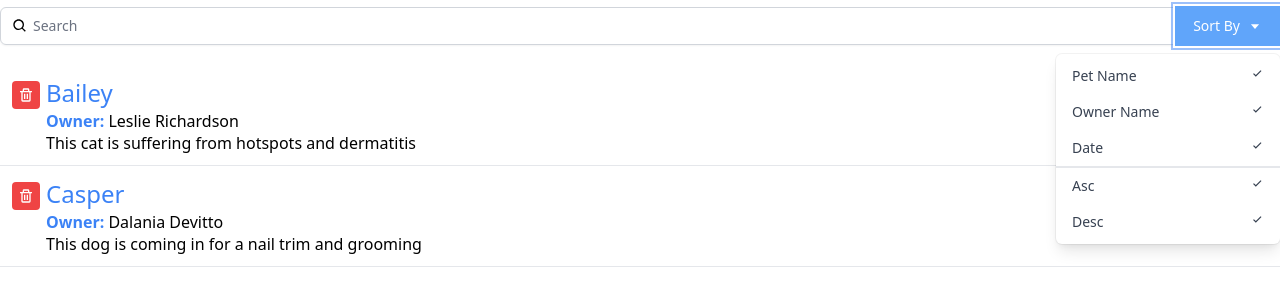
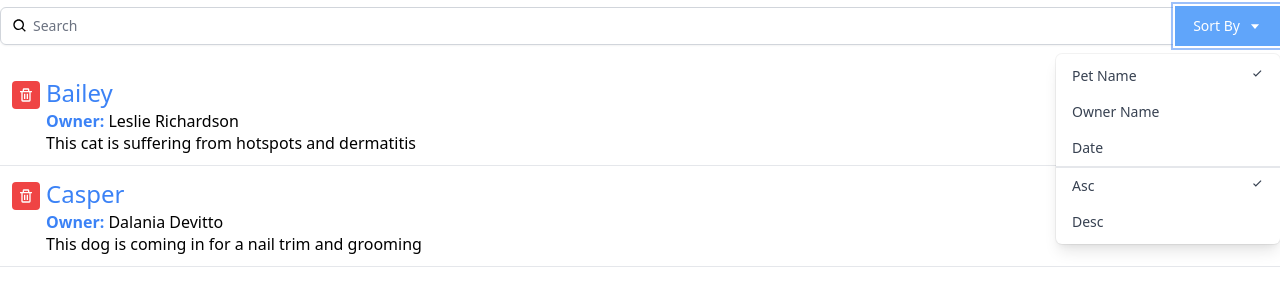
Before and after one commit to mirayonelahi/appoinmentInterface, a React (Create React App) app in the folder reactinterface/: page / in a window 1280 px wide. Both pictures are taken after a click on the button "Sort By". Shown: the part 137-418 px from the top of the page. Built offline with nearby package versions, Linux system fonts and the light colour scheme.

Commit message:
sorting functionality with the dropdown meny dynamically

```diff
--- a/reactinterface/src/App.js
+++ b/reactinterface/src/App.js
@@ -53,6 +53,10 @@ function App() {
       <Search
       query={query}
       onQueryChange= {myQuery => setQuery(myQuery) }
+      orderBy={orderBy}
+      onOrderByChange = {mySort => setOrderBy(mySort) }
+      sortBy = {sortBy}
+      onSortByChange = {mySort => setSortBy(mySort)}
       />
 
       <ul className="divide-y divide-gray-200">
--- a/reactinterface/src/components/Search.js
+++ b/reactinterface/src/components/Search.js
@@ -1,7 +1,7 @@
 import { BiSearch, BiCaretDown, BiCheck } from "react-icons/bi";
 import { useState } from "react";
 
-const DropDown = ({toggle}) =>{
+const DropDown = ({toggle , sortBy , onSortByChange, orderBy , onOrderByChange}) =>{
     if(!toggle){
         return null;
     }
@@ -9,28 +9,28 @@ const DropDown = ({toggle}) =>{
         <div className="origin-top-right absolute right-0 mt-2 w-56
         rounded-md shadow-lg bg-white ring-1 ring-black ring-opacity-5">
         <div className="py-1" role="menu" aria-orientation="vertical" aria-labelledby="options-menu">
-          <div
+          <div onClick={()=>onSortByChange('petName')}
             className="px-4 py-2 text-sm text-gray-700 hover:bg-gray-100 hover:text-gray-900 flex justify-between cursor-pointer"
-            role="menuitem">Pet Name <BiCheck /></div>
-          <div
+            role="menuitem">Pet Name {(sortBy==='petName') && <BiCheck /> } </div>
+          <div  onClick={()=>onSortByChange('ownerName')}
             className="px-4 py-2 text-sm text-gray-700 hover:bg-gray-100 hover:text-gray-900 flex justify-between cursor-pointer"
-            role="menuitem">Owner Name  <BiCheck /></div>
-          <div
+            role="menuitem">Owner Name  {(sortBy==='ownerName') && <BiCheck /> }</div>
+          <div  onClick={()=>onSortByChange('aptDate')}
             className="px-4 py-2 text-sm text-gray-700 hover:bg-gray-100 hover:text-gray-900 flex justify-between cursor-pointer"
-            role="menuitem">Date <BiCheck /></div>
-          <div
+            role="menuitem">Date {(sortBy==='aptDate') && <BiCheck /> }</div>
+          <div  onClick={()=>onOrderByChange('asc')}
             className="px-4 py-2 text-sm text-gray-700 hover:bg-gray-100 hover:text-gray-900 flex justify-between cursor-pointer border-gray-1 border-t-2"
-            role="menuitem">Asc <BiCheck /></div>
-          <div
+            role="menuitem">Asc {(orderBy==='asc') && <BiCheck /> }</div>
+          <div  onClick={()=>onOrderByChange('desc')}
             className="px-4 py-2 text-sm text-gray-700 hover:bg-gray-100 hover:text-gray-900 flex justify-between cursor-pointer"
-            role="menuitem">Desc <BiCheck /></div>
+            role="menuitem">Desc {(orderBy==='desc') && <BiCheck /> }</div>
         </div>
       </div>
 
     )
 }
 
-const Search =({query,onQueryChange}) => {
+const Search =({query,onQueryChange , sortBy , onSortByChange, orderBy , onOrderByChange}) => {
     let [toggleSort, setToggleSort] = useState(false);
     return(
         <div className="py-5">
@@ -51,7 +51,12 @@ const Search =({query,onQueryChange}) => {
                 className="justify-center px-4 py-2 bg-blue-400 border-2 border-blue-400 text-sm text-white hover:bg-blue-700 focus:outline-none focus:ring-2 focus:ring-offset-2 flex items-center" id="options-menu" aria-haspopup="true" aria-expanded="true">
                 Sort By <BiCaretDown className="ml-2" />
               </button>
-              <DropDown toggle={toggleSort}/>
+              <DropDown toggle={toggleSort}
+              sortBy={sortBy}
+              onSortByChange={mySort=> onSortByChange(mySort)}
+              orderBy={orderBy}
+              onOrderByChange={mySort=>onOrderByChange(mySort)}
+              />
             </div>
           </div>
         </div>
```
